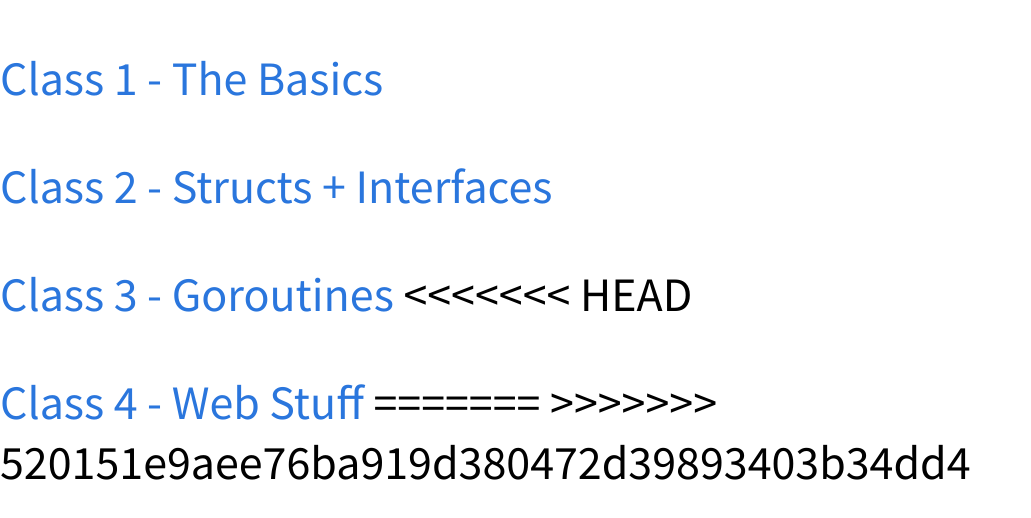
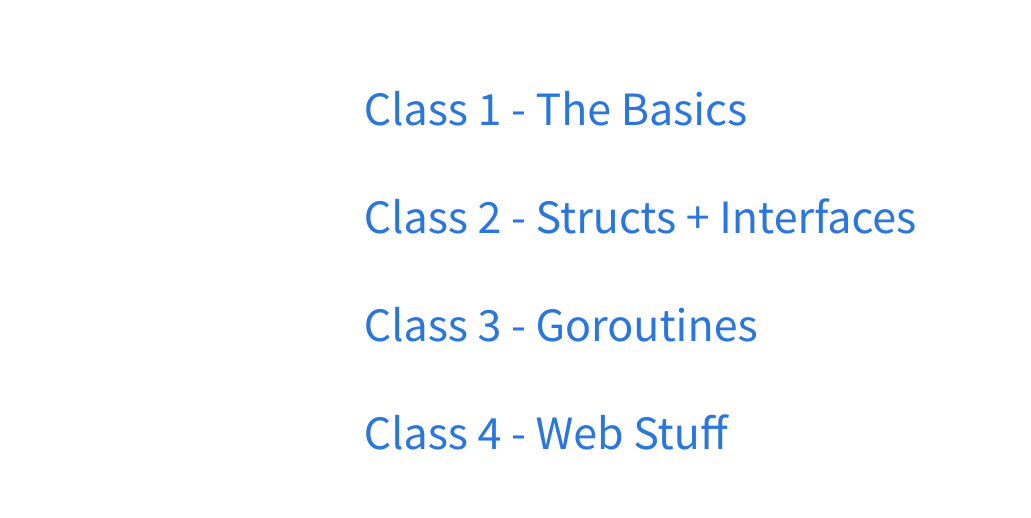
Before and after one commit to UCCNetsoc/mentorships, a plain HTML site: page 20-21/go/index.html in a window 1280 px wide. Shown: the part 106-624 px from the top of the page, without its empty margins (0-1031 px from the left). Drawn offline with Linux system fonts and the light colour scheme.

Commit message:
Fix merge

```diff
--- a/20-21/go/index.html
+++ b/20-21/go/index.html
@@ -18,12 +18,9 @@
         </li>
         <li>
           <a href="3.html">Class 3 - Goroutines</a>
-<<<<<<< HEAD
         </li>
         <li>
           <a href="4.html">Class 4 - Web Stuff</a>
-=======
->>>>>>> 520151e9aee76ba919d380472d39893403b34dd4
         </li>
       </ul>
     </nav>
```
